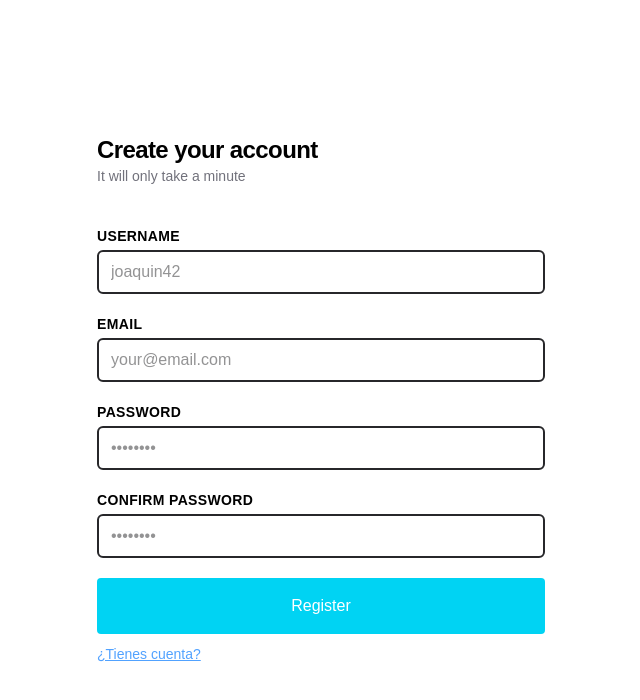
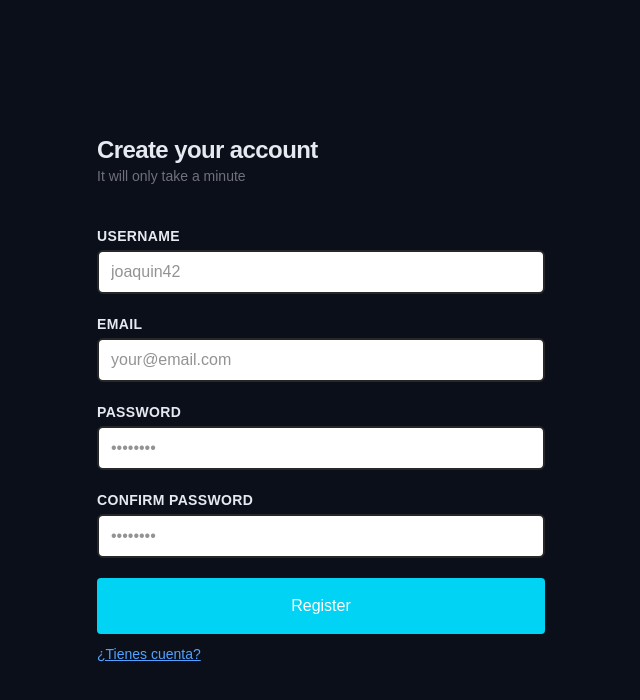
Before and after one commit to Hadi2022/ft_transcendence, a React (Vite) app in the folder frontend/: page /register in a window 1280 px wide. Shown: the top 700 px of the page, without its empty margins (319-959 px from the left). Built offline with nearby package versions, Linux system fonts and the light colour scheme.

Commit message:
refactor: changed tailwindcss styles

```diff
--- a/frontend/src/layouts/AuthLayout.tsx
+++ b/frontend/src/layouts/AuthLayout.tsx
@@ -3,7 +3,7 @@ import { Outlet } from "react-router";
 export default function AuthLayout() {
 
     return (
-        <div className="py-5 min-h-screen grid place-items-center bg-fondo">
+        <div className="py-5 min-h-screen grid place-items-center bg-transcendence">
             <div className="w-full max-w-md">
                 <Outlet />
             </div>
--- a/frontend/src/layouts/MainLayout.tsx
+++ b/frontend/src/layouts/MainLayout.tsx
@@ -2,7 +2,7 @@ import { NavLink, Outlet } from "react-router";
 
 export default function MainLayout() {
     return (
-        <div className="flex flex-col bg-fondo text-texto min-h-screen">
+        <div className="flex flex-col bg-transcendence text-texto min-h-screen">
             <header className="flex flex-row justify-between p-5">
                 <h1>Transcendence</h1>
                 <nav className="flex flex-row justify-between">
--- a/frontend/src/pages/auth/LoginPage.tsx
+++ b/frontend/src/pages/auth/LoginPage.tsx
@@ -22,7 +22,7 @@ export default function LoginPage() {
     }
 
     return (
-        <div className="text-texto">
+        <div className="text-text">
             <div className="mb-10">
                 <h1 className="text-2xl font-bold tracking-tight">Log In</h1>
                 <p className="text-sm text-zinc-500">Discover a new world</p>
--- a/frontend/src/pages/auth/RegisterPage.tsx
+++ b/frontend/src/pages/auth/RegisterPage.tsx
@@ -28,7 +28,7 @@ export default function RegisterPage() {
     }
 
     return (
-        <div className="text-texto">
+        <div className="text-text">
             <div className="mb-10">
                 <h1 className="text-2xl font-bold tracking-tight">Create your account</h1>
                 <p className="text-sm text-zinc-500">It will only take a minute</p>
```
